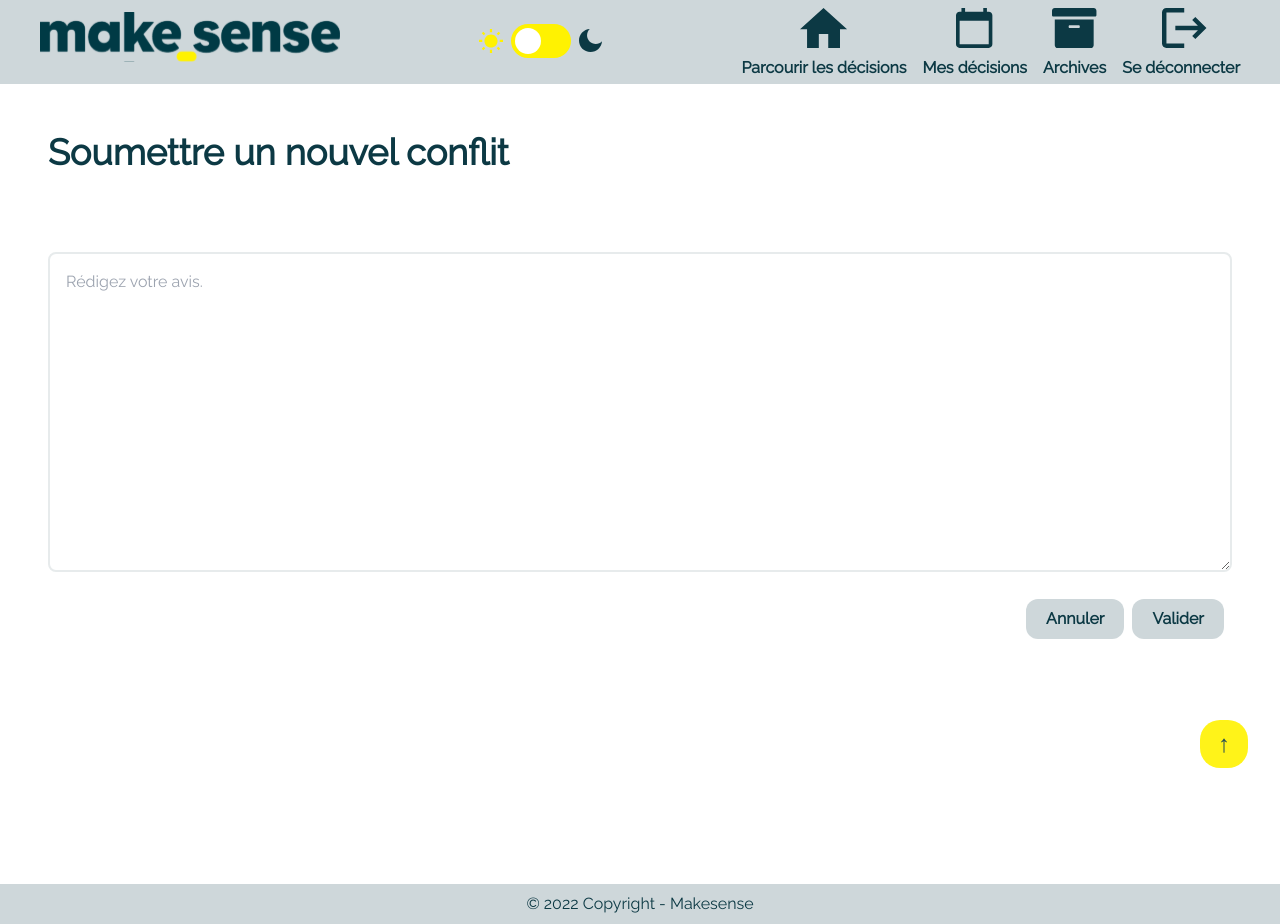
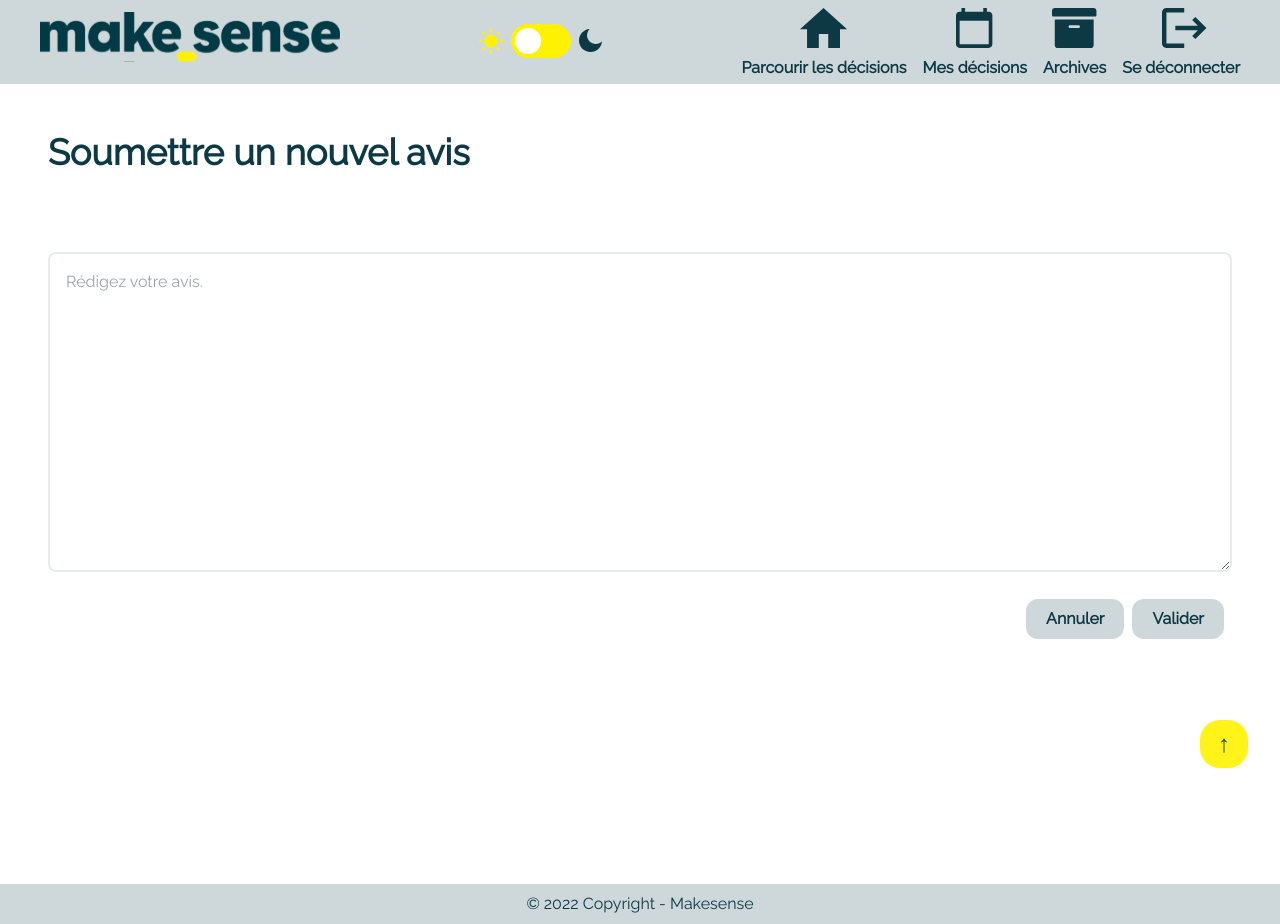
Before and after one commit to WildCodeSchool/2022-09-RMT-JSCREW-Makesense, a React (Vite) app in the folder frontend/: page /decision/1/conflict in a window 1280 px wide. Built offline with nearby package versions, Linux system fonts and the light colour scheme; no server answers; sample sign-in values are in the browser's storage.

Commit message:
optimisation de la ternaire du bouton donner mon avis

```diff
--- a/frontend/src/pages/MyConflict.jsx
+++ b/frontend/src/pages/MyConflict.jsx
@@ -46,9 +46,7 @@ export default function MyConflict() {
       <Toast />
       <div className="pt-6 sm:pt-10 px-6 sm:px-12">
         <div className="text-left">
-          <h2 className="text-4xl font-bold mt-2">
-            Soumettre un nouvel conflit
-          </h2>
+          <h2 className="text-4xl font-bold mt-2">Soumettre un nouvel avis</h2>
         </div>
         <div className="mb-6">
           <form onSubmit={handleSubmit}>
--- a/frontend/src/pages/ShowOneDecision.jsx
+++ b/frontend/src/pages/ShowOneDecision.jsx
@@ -1,5 +1,3 @@
-/* eslint-disable no-nested-ternary */
-
 import React, { useState, useEffect, useContext } from "react";
 import { useParams, Link, useNavigate } from "react-router-dom";
 import { toast } from "react-toastify";
@@ -372,15 +370,15 @@ export default function ShowOneDecision() {
                 />
               </div>
             </div>
-            {oneDecision.decisionStatus_id ===
-            3 ? null : oneDecision.decisionStatus_id === 2 ? (
+            {oneDecision.decisionStatus_id === 2 && (
               <Link
                 to={`/decision/${id}/conflict`}
                 className="mt-10 dark:text-[#0c3944] bg-[#ced7da] rounded-xl px-5 py-2 text-ml font-semibold"
               >
                 Donner mon avis
               </Link>
-            ) : (
+            )}
+            {oneDecision.decisionStatus_id === 1 && (
               <Link
                 to={`/decision/${id}/advice`}
                 className="mt-10 dark:text-[#0c3944] bg-[#ced7da] rounded-xl px-5 py-2 text-ml font-semibold"
```
